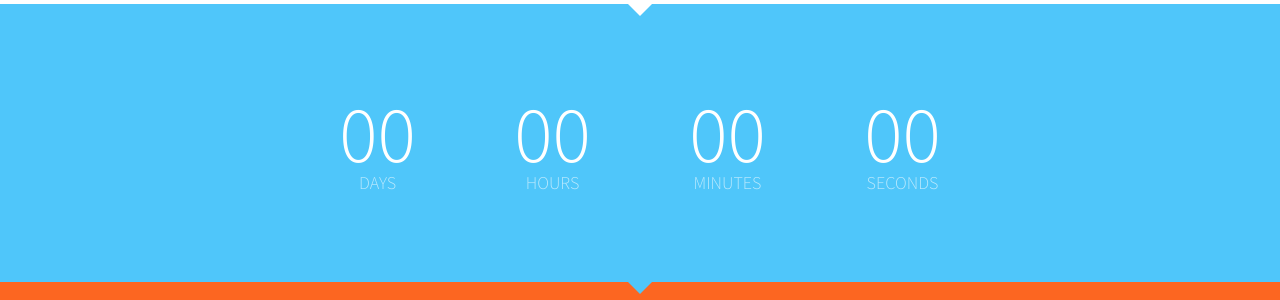
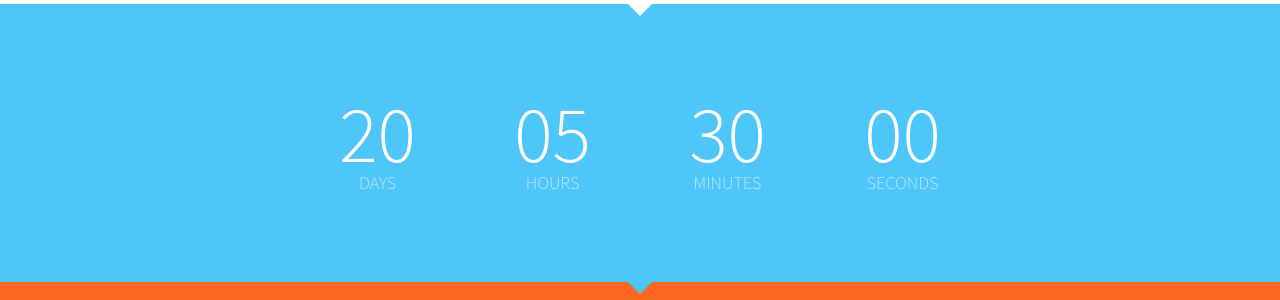
Before and after one commit to MAXXtreme007/MAXXtreme, a Jekyll site: the page index.html, which Jekyll copies as it is, in a window 1280 px wide. Shown: the part 390-690 px from the top of the page. Built offline with Jekyll 4.4.1, drawn with Linux system fonts in a browser that asks for light colours; nearby versions of some CDN libraries; some web fonts are replaced; library files that are not in the unit come from our copies.

Commit message:
Change Time for Countdown

```diff
--- a/index.html
+++ b/index.html
@@ -56,15 +56,15 @@
             <div id="countdowncont" class="clearfix">
                 <ul id="countscript">
                     <li>
-                        <span class="days">00</span>
+                        <span class="days">20</span>
                         <p>Days</p>
                     </li>
                     <li>
-                        <span class="hours">00</span>
+                        <span class="hours">05</span>
                         <p>Hours</p>
                     </li>
                     <li class="clearbox">
-                        <span class="minutes">00</span>
+                        <span class="minutes">30</span>
                         <p>Minutes</p>
                     </li>
                     <li>
```
